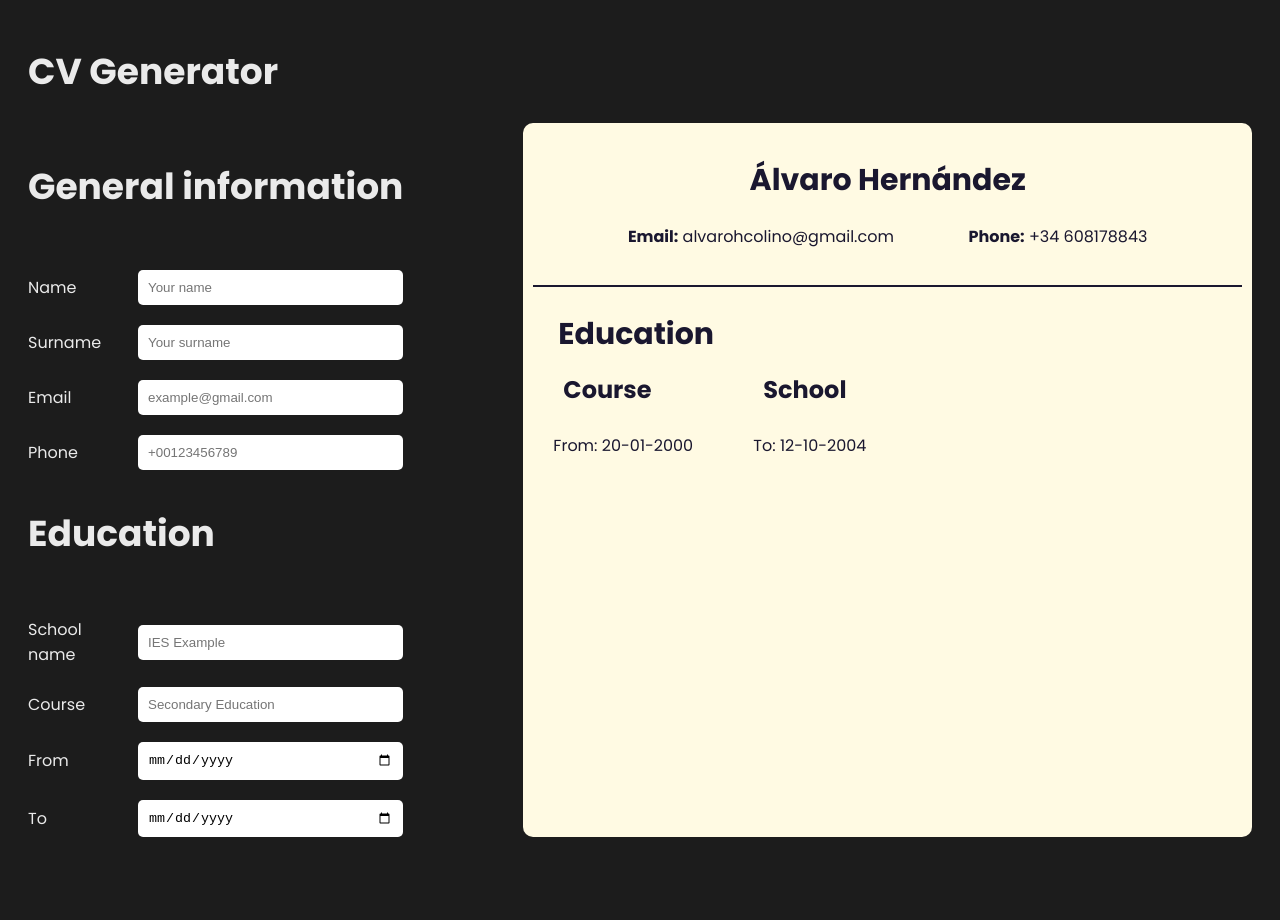
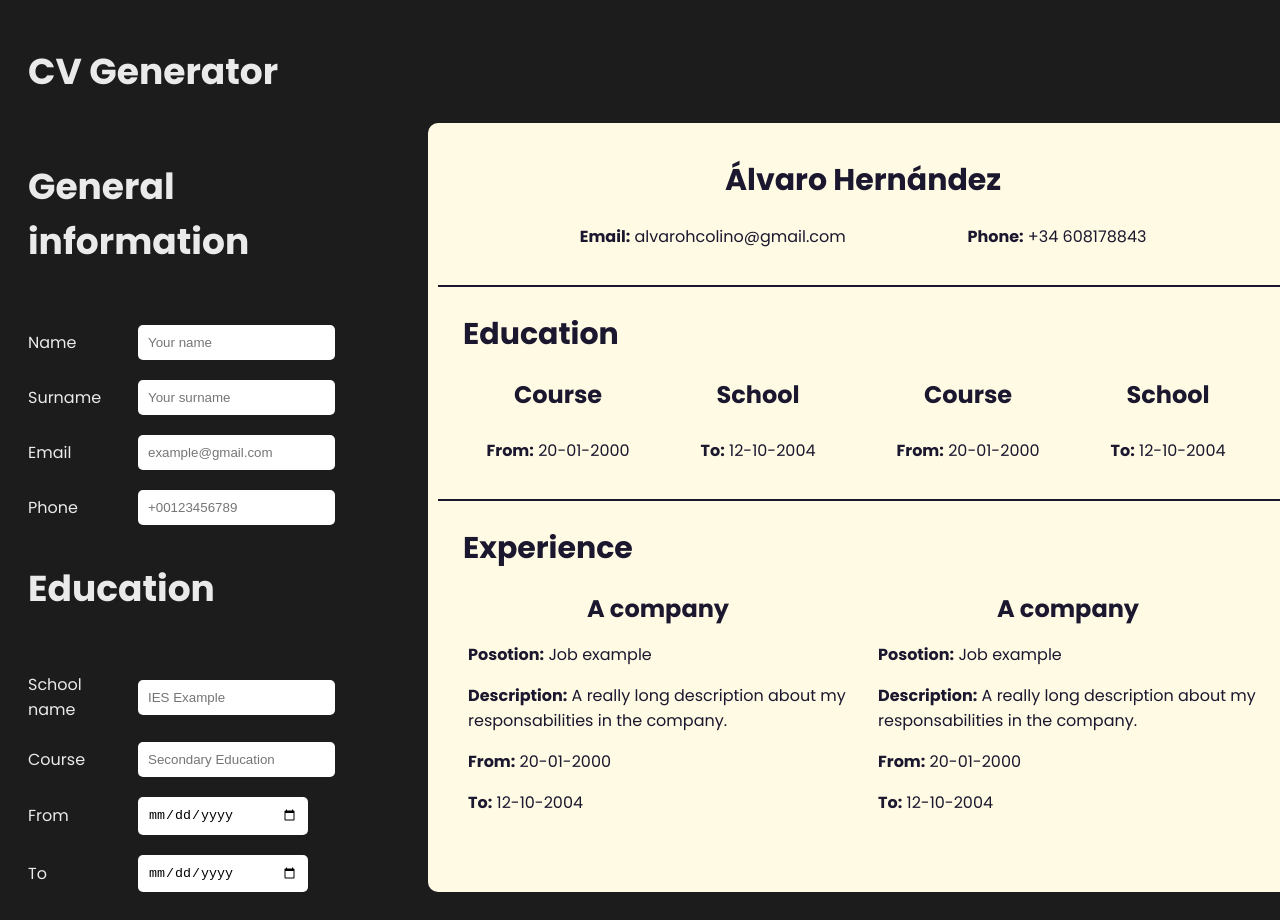
Before and after one commit to wisyxx/Calorie-Counter, a React (Vite) app: page / in a window 1280 px wide. Before the commit the page ends 865 px from the top, so only its background shows below. Built offline with nearby package versions, Linux system fonts and the light colour scheme.

Commit message:
Add static experience preview

```diff
--- a/src/App.css
+++ b/src/App.css
@@ -18,6 +18,15 @@
 .cv-container__section:first-of-type {
   padding: 2rem;
   border-top: none;
+}
+.cv-container__entries {
+  display: grid;
+  grid-template-columns: repeat(2, 1fr);
+  gap: 1rem;
+  margin-top: 1rem;
+}
+.cv-container__entries span {
+  font-weight: bold;
 }
 
 /* General */
@@ -42,13 +51,30 @@
 .education-info__container {
   display: grid;
   grid-template-columns: repeat(2, 20rem);
+  place-items: center;
 }
-.education-info__title {
-  margin: .5rem;
+.education-info__title,
+.experience__title {
+  margin: 0.5rem;
 }
-.education-info__course, .education-info__school {
+.education-info__course,
+.education-info__school {
   margin: 1rem;
 }
+
+/* Experience */
+.experience__company {
+  text-align: center;
+  margin: 0;
+}
+.experience__container {
+  display: flex;
+  flex-direction: column;
+  padding: 1rem;
+  align-items: center;
+  justify-content: center;
+}
+
 
 /* Forms */
 .forms {
--- a/src/App.tsx
+++ b/src/App.tsx
@@ -29,11 +29,75 @@ export default function App() {
 
           <section className="cv-container__section education-info">
             <h2 className="education-info__title">Education</h2>
-            <div className="education-info__container"> {/* This container will be dynamic */}
-              <h3 className="education-info__course">Course</h3>
-              <h3 className="education-info__school">School</h3>
-              <p className="education-info__start">From: 20-01-2000</p>
-              <p className="education-info__end">To: 12-10-2004</p>
+            <div className="cv-container__entries ">
+              <div className="education-info__container">
+                {/* This container will be dynamic */}
+                <h3 className="education-info__course">Course</h3>
+                <h3 className="education-info__school">School</h3>
+                <p className="education-info__start">
+                  <span>From:</span> 20-01-2000
+                </p>
+                <p className="education-info__end">
+                  <span>To:</span> 12-10-2004
+                </p>
+              </div>
+
+              <div className="education-info__container">
+                {/* This container will be dynamic */}
+                <h3 className="education-info__course">Course</h3>
+                <h3 className="education-info__school">School</h3>
+                <p className="education-info__start">
+                  <span>From:</span> 20-01-2000
+                </p>
+                <p className="education-info__end">
+                  <span>To:</span> 12-10-2004
+                </p>
+              </div>
+            </div>
+          </section>
+
+          <section className="cv-container__section experience">
+            <h2 className="experience__title">Experience</h2>
+            <div className="cv-container__entries">
+              <div className="experience__container">
+                {/* This container will be dynamic */}
+                <h3 className="experience__company">A company</h3>
+                <div className="experience__data">
+                  <p className="experience__job">
+                    <span>Posotion:</span> Job example
+                  </p>
+                  <p className="experience__description">
+                    <span>Description:</span> A really long description about my
+                    responsabilities in the company.
+                  </p>
+                  <p className="experience__start">
+                    <span>From:</span> 20-01-2000
+                  </p>
+                  <p className="experience__end">
+                    <span>To:</span> 12-10-2004
+                  </p>
+                </div>
+              </div>
+
+              <div className="experience__container">
+                {/* This container will be dynamic */}
+                <h3 className="experience__company">A company</h3>
+                <div className="experience__data">
+                  <p className="experience__job">
+                    <span>Posotion:</span> Job example
+                  </p>
+                  <p className="experience__description">
+                    <span>Description:</span> A really long description about my
+                    responsabilities in the company.
+                  </p>
+                  <p className="experience__start">
+                    <span>From:</span> 20-01-2000
+                  </p>
+                  <p className="experience__end">
+                    <span>To:</span> 12-10-2004
+                  </p>
+                </div>
+              </div>
             </div>
           </section>
         </aside>
```
